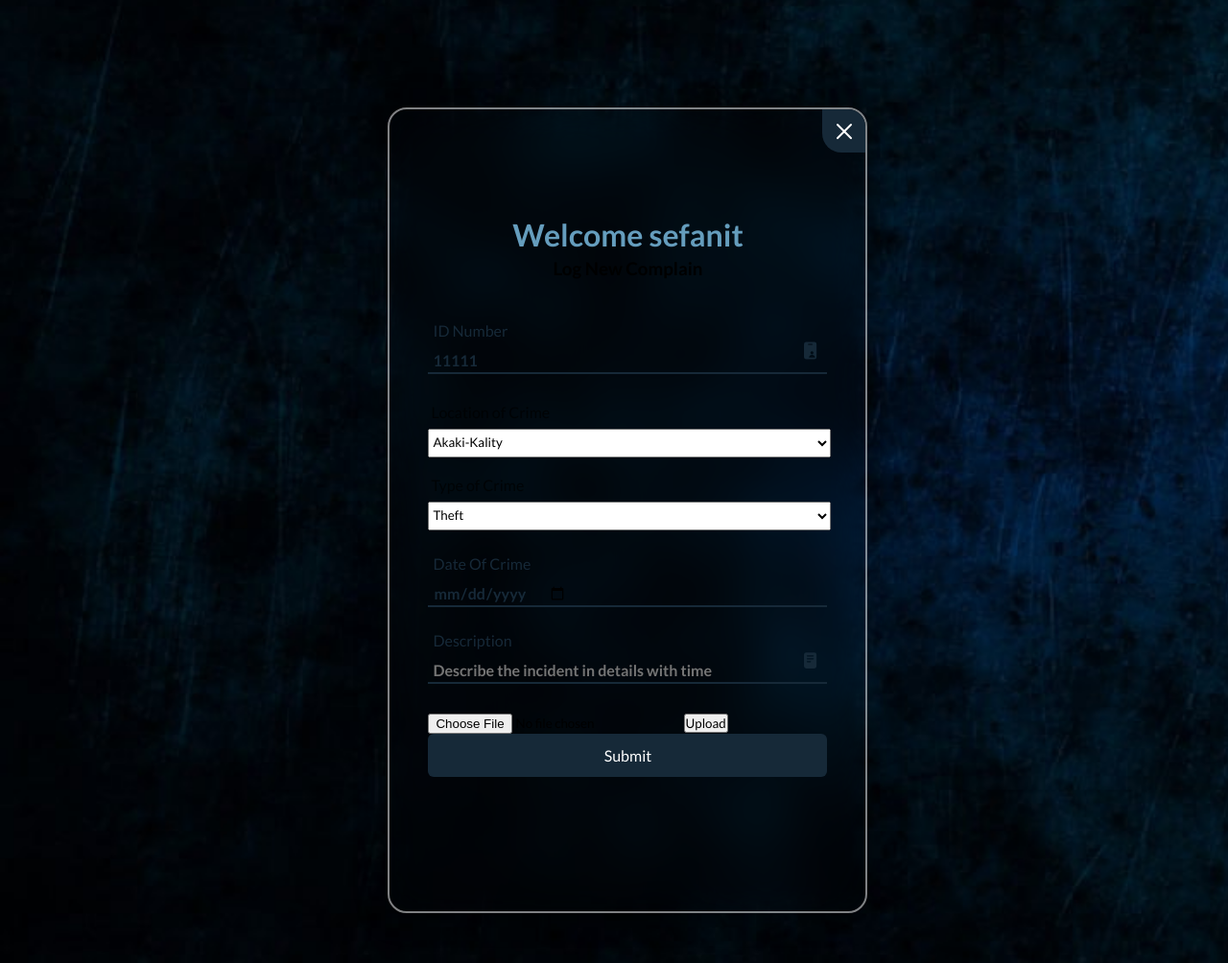
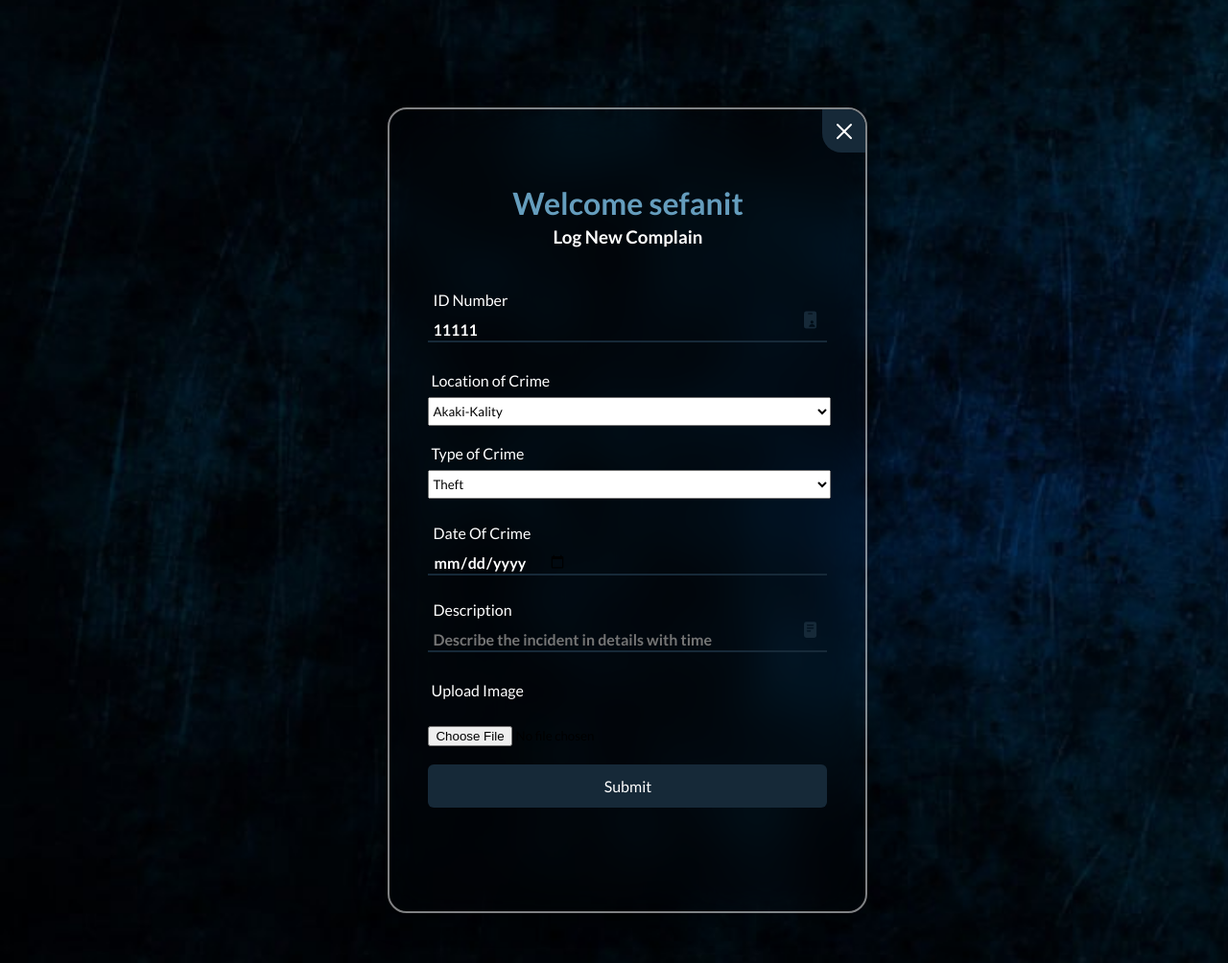
Before and after one commit to joss413/Final-Project, a PHP site: page /complainer_page.php in a window 1280 px wide. Shown: the part 137-1141 px from the top of the page at 96% size. Run offline with PHP 8.4, Linux system fonts and the light colour scheme; a user stored in the database is signed in; data comes from the database, SQL or seed files in the repository; some libraries are stand-ins or nearby versions.

Commit message:
image part modified

```diff
--- a/Assets/css/complainerpage.css
+++ b/Assets/css/complainerpage.css
@@ -130,7 +130,8 @@
 
 .form-box h2{
     font-size: 2em;
-    color: #162938;
+    /* color: #162938; */
+    color:white;
     text-align: center;
 }
 
@@ -148,7 +149,8 @@
     left: 5px;
     transform: translateY(-200%);
     font-size: 1em;
-    color: #162938;
+    /* color: #162938; */
+    color:white;
     font-weight: 500;
     pointer-events: none;
     /* transition: .5s; */
@@ -167,7 +169,8 @@
     border: none;
     outline: none;
     font-size: 1em;
-    color: #162938;
+    /* color: #162938; */
+    color: white;
     font-weight: 600;
     padding: 0 35px 0 5px;
 }
--- a/TakerHome.php
+++ b/TakerHome.php
@@ -95,7 +95,9 @@
             <td>" . $row["description"] . "</td>
             <td>" . $row["inc_status"] . "</td>
             <td>" . $row["p_id"] . "</td>
-            <td>" . $row["image_url"] . "</td>
+            <td><a style='color:black;'href='Imageview.php?id=".$row["c_id"]."'>View Image</a></td>
+
+
 
             <td>
 
--- a/complainer_page.php
+++ b/complainer_page.php
@@ -22,50 +22,74 @@
         $u_name=$q2['u_name'];
 
 
-if(isset($_POST['s'])){
-    $con=mysqli_connect('localhost','root','');
-    if(!$con)
-    {
-        die('could not connect: '.mysqli_error());
+        if (isset($_POST['s'])) {
+          $con = mysqli_connect('localhost', 'root', '');
+          if (!$con) {
+              die('could not connect: ' . mysqli_error());
           }
-    if($_SERVER["REQUEST_METHOD"]=="POST")
-    {
+          if ($_SERVER["REQUEST_METHOD"] == "POST") {
+              $location = $_POST['location'];
+              $type_crime = $_POST['type_crime'];
+              $d_o_c = $_POST['d_o_c'];
+              $description = $_POST['description'];
 
+              $var = strtotime(date("Ymd")) - strtotime($d_o_c);
 
-        $location=$_POST['location'];
-        $type_crime=$_POST['type_crime'];
-        $d_o_c=$_POST['d_o_c'];
-        $description=$_POST['description'];
+              if ($var >= 0) {
+                  // Handle image upload
+                  $targetDir = "imageuploads/"; // Specify the target directory
+                  $targetFile = $targetDir . basename($_FILES["my_image"]["name"]); // Get the file name with the target directory
+                  $imageFileType = strtolower(pathinfo($targetFile, PATHINFO_EXTENSION)); // Get the file extension
 
-        $var=strtotime(date("Ymd"))-strtotime($d_o_c);
+                  // Check if the uploaded file is an image
+                  $validExtensions = array("jpg", "jpeg", "png", "gif"); // Define the allowed extensions
+                  if (in_array($imageFileType, $validExtensions)) {
+                      $maxFileSize = 64 * 1024 * 1024; // Maximum file size in bytes (64MB)
+                      if ($_FILES["my_image"]["size"] <= $maxFileSize) {
+                          if (move_uploaded_file($_FILES["my_image"]["tmp_name"], $targetFile)) {
+                              $image_url = $targetFile; // Store the file path or name in the $image_url variable
 
+                              // Perform database insertion or update with $image_url
+                              $comp = "INSERT INTO complaint (id_no, location, type_crime, d_o_c, description, image_url) VALUES ('$id_no', '$location', '$type_crime', '$d_o_c', '$description', '$image_url')";
+                              $res = mysqli_query($conn, $comp);
 
-    if($var>=0)
-    {
-
-      $comp="insert into complaint(id_no,location,type_crime,d_o_c,description) values('$id_no','$location','$type_crime','$d_o_c','$description')";
-      mysqli_select_db($con,"crime_portal");
-      $res=mysqli_query($conn,$comp);
-
-      if(!$res)
-      {
+                              if (!$res) {
                                   $message1 = "Complaint already filed";
                                   echo "<script type='text/javascript'>alert('$message1');</script>";
-      }
-      else
-      {
+                              } else {
                                   $message = "Complaint Registered Successfully";
                                   echo "<script type='text/javascript'>alert('$message');</script>";
                               }
+                          } else {
+                              // Failed to move the uploaded file
+                              $message = "Failed to upload the image.";
+                              echo "<script type='text/javascript'>alert('$message');</script>";
                           }
-    else
-    {
+                      } else {
+                          // File size exceeds the limit
+                          $message = "The file size should not exceed 64MB.";
+                          echo "<script type='text/javascript'>alert('$message');</script>";
+                      }
+                  } else {
+                      // Invalid file extension
+                      $message = "Only JPG, JPEG, PNG, and GIF files are allowed.";
+                      echo "<script type='text/javascript'>alert('$message');</script>";
+                  }
+              } else {
                   $message = "Enter Valid Date";
                   echo "<script type='text/javascript'>alert('$message');</script>";
               }
           }
       }
+
+
+
 ?>
+
+
+
+
+
 
  <script>
      function f1()
@@ -114,9 +138,9 @@
 
           <div class="form-box login">
           <h2 style="color:#659DBD"> Welcome <?php echo "$u_name" ?> </h2>
-          <p><h3 style="text-align:center; margin-top:5px;">Log New Complain</h3></p><br>
+          <p><h3 style="text-align:center; margin-top:5px; color:white;">Log New Complain</h3></p><br>
 
-	   	<form method="post">
+	   	<form method="post" enctype="multipart/form-data">
 
 
              <div class="input-box">
@@ -129,7 +153,7 @@
 
                 <div class="input-dropdown">
 
-                       <p style="margin-bottom:8px; padding-left:3px; opacity:0.7"> Location of Crime</p>
+                       <p style="margin-bottom:8px; padding-left:3px;  color:white;"> Location of Crime</p>
                               <select class="form-control" name="location">
                                 <option>Akaki-Kality</option>
                                 <option>Addis Ketema</option>
@@ -147,7 +171,7 @@
                        <div>
 
                        <br>
-                       <p style="margin-bottom:8px; padding-left:3px; opacity:0.7"> Type of Crime</p>
+                       <p style="margin-bottom:8px; padding-left:3px;color:white;"> Type of Crime</p>
                             <select class="form-control" name="type_crime">
                                     <option>Theft</option>
                                     <option>Robbery</option>
@@ -179,21 +203,10 @@
 
 
 
-              <?php if (isset($_GET['error'])): ?>
-		    <p><?php echo $_GET['error']; ?></p>
-	      <?php endif ?>
-       <!-- <form action="Imageupload.php"
-           method="post"
-           enctype="multipart/form-data"> -->
 
-           <input type="file"
-                  name="my_image">
+           <p style="margin-bottom:8px; padding-left:3px;  color:white;">	Upload Image </p> <br>
+           <input type="file"  name="my_image" > <br> <br>
 
-           <input type="submit"
-                  name="submit"
-                  value="Upload">
-
-          <!-- </form> </br> </br> -->
 
 
 
```
Also changed, not shown: Imageview.php (added, +26 -0 lines), imageuploads/IMG-6479647e1cbb98.86919376.jpg (deleted), imageuploads/IMG-64796580e00d57.79589332.jpg (deleted), imageuploads/IMG-647b162823cd47.62196876.jpg (deleted), imageuploads/IMG-647b1776549c52.47687444.jpg (deleted), imageuploads/IMG-648051751e6df1.76213155.jpg (deleted), imageuploads/IMG-648053605694a0.21804934.jpg (deleted), imageuploads/IMG-64805465567401.27281501.jpg (deleted), imageuploads/Screenshot (455).png (added), imageuploads/Screenshot (471).png (added), imageuploads/deep.jpg (renamed from imageuploads/IMG-647962227d5330.79481956.jpg), imageuploads/pexels-noah-erickson-404280.jpg (added). Lines whose indentation alone changed are shown as unchanged.
